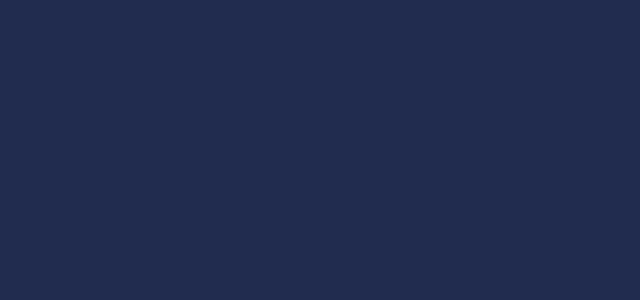
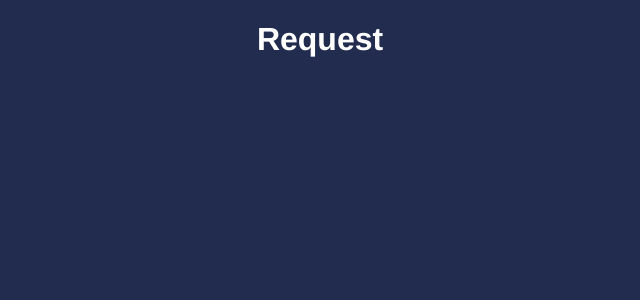
Before and after one commit to fabricegeib/vue-admin-dashboard, a Vue app: page /request in a window 1280 px wide. Shown: the top 300 px of the page, without its empty margins (320-960 px from the left). Built offline with nearby package versions, Linux system fonts and the light colour scheme.

Commit message:
add header on home and request route

```diff
--- a/src/router/index.js
+++ b/src/router/index.js
@@ -37,6 +37,15 @@ const routes = [
     // which is lazy-loaded when the route is visited.
     component: () =>
       import(/* webpackChunkName: "about" */ "../views/SignInFlow/Recover.vue")
+  },
+  {
+    path: "/request",
+    name: "Request",
+    // route level code-splitting
+    // this generates a separate chunk (about.[hash].js) for this route
+    // which is lazy-loaded when the route is visited.
+    component: () =>
+      import(/* webpackChunkName: "about" */ "../views/SignInFlow/Request.vue")
   }
 ];
 
--- a/src/views/FirstView.vue
+++ b/src/views/FirstView.vue
@@ -1,5 +1,6 @@
 <template>
   <div class="home">
+    <Header />
     <img alt="Vue logo" src="../assets/logo.png" />
     <FirstComponent msg="My first Vue.js view with props" />
   </div>
@@ -8,11 +9,14 @@
 <script>
 // @ is an alias to /src
 import FirstComponent from "@/components/FirstComponent.vue";
+import Header from "@/components/Header.vue";
+
 
 export default {
   name: "Firstiew",
   components: {
-    FirstComponent
+    FirstComponent,
+    Header
   }
 };
 </script>
--- a/src/views/SignInFlow/Request.vue
+++ b/src/views/SignInFlow/Request.vue
@@ -1,5 +1,5 @@
 <template>
-    <div class="sign-in">
+    <div class="container">
         <h1>Request</h1>
     </div>
 </template>
```
